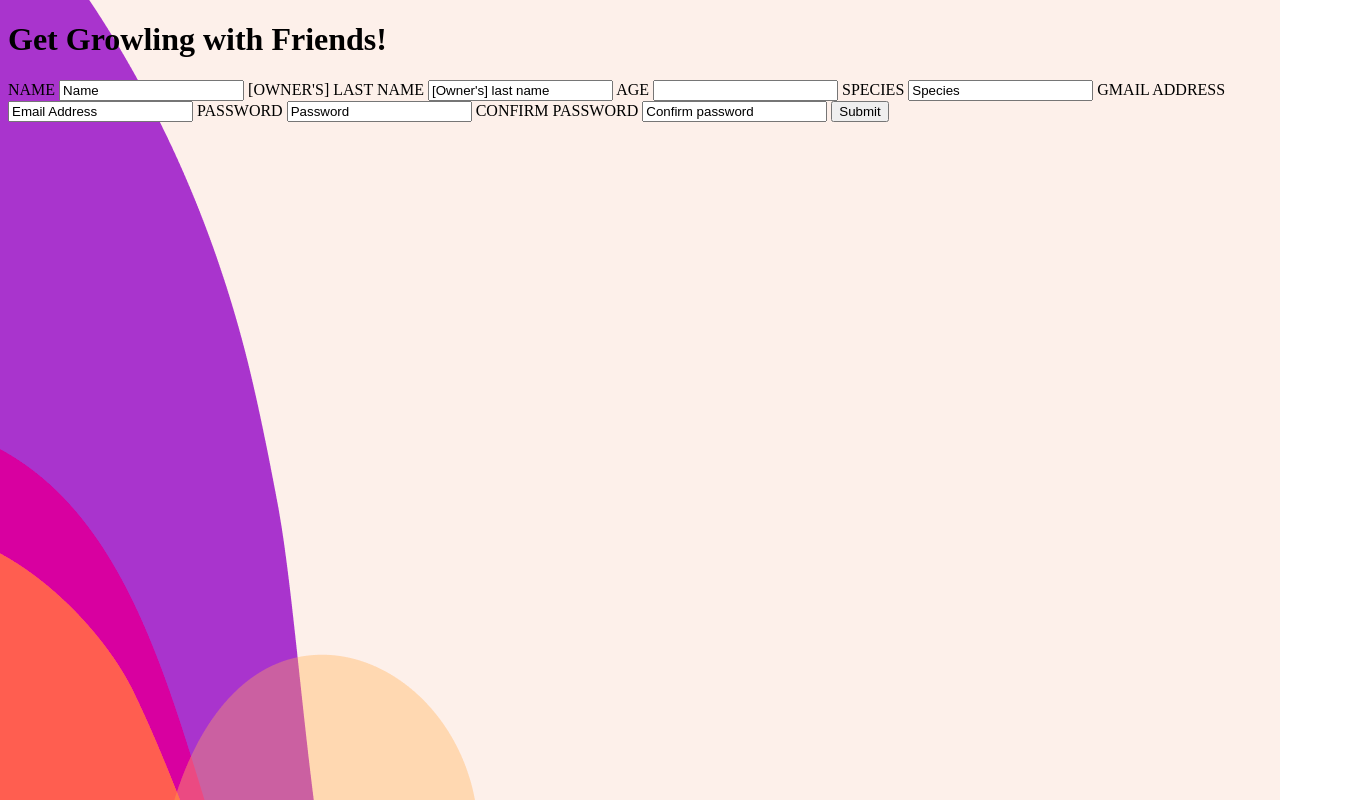
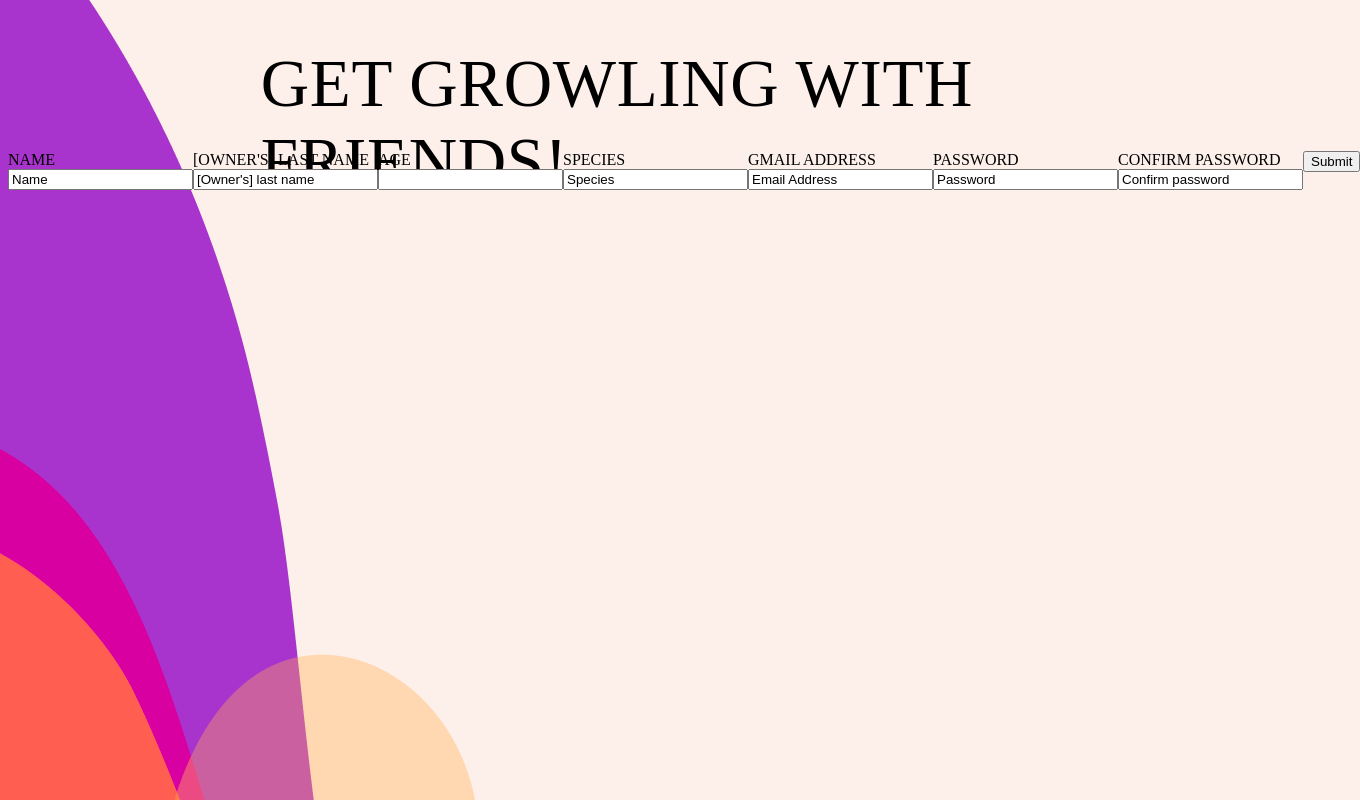
Before and after one commit to karengriffin/smmockup, a plain HTML site: page signup.html in a window 1280 px wide. Shown: the top 800 px of the page, 1360 px wide, since content can reach past the window. Drawn offline with Linux system fonts and the light colour scheme.

Commit message:
added css and flexbox

```diff
--- a/signup.html
+++ b/signup.html
@@ -12,18 +12,44 @@
     <link rel="styles" href="styles.css" />
     <title>Social Media Clone (change later)***</title>
     <style>
+      * {
+        box-sizing: border-box;
+      }
       body {
         background-image: url('images/bgimg.png');
+      }
+      .bgimg {
+        width: 100%;
+        height: 1117px;
+        position: absolute;
+      }
+      h1 {
+        height: 61px;
+        font-family: 'Cinzel';
+        font-style: normal;
+        font-weight: 125;
+        font-size: 67px;
+        line-height: 116%;
+        letter-spacing: 0.01em;
+        padding-left: 20%;
+      }
+      form {
+        display: flex;
+        justify-items: center;
       }
     </style>
   </head>
   <!-- Body Section-->
   <body>
-    <h1>Get Growling with Friends!</h1>
-    <div class="signup">
+    <div class="bgimg"></div>
+    <h1>GET GROWLING WITH FRIENDS!</h1>
+    <div class="flex-container">
       <form>
+          <div>
             <label for="fname">NAME</label>
             <input type="text" id="fname" name="fname" value="Name" required />
+          </div>
+          <div>
             <label for="lname">[OWNER'S] LAST NAME</label>
             <input
               type="text"
@@ -31,8 +57,12 @@
               name="lname"
               value="[Owner's] last name"
             />
+          </div>
+          <div>
             <label for="age">AGE</label>
             <input type="number" id="age" name="age" value="age" required />
+          </div>
+          <div>
             <label for="species">SPECIES</label>
             <input
               type="text"
@@ -41,6 +71,8 @@
               value="Species"
               required
             />
+          </div>
+          <div>
             <label for="email">GMAIL ADDRESS</label>
             <input
               type="text"
@@ -49,8 +81,18 @@
               value="Email Address"
               required
             />
+          </div>
+          <div>
             <label for="pswd">PASSWORD</label>
-        <input type="text" id="pswd" name="pswd" value="Password" required />
+            <input
+              type="text"
+              id="pswd"
+              name="pswd"
+              value="Password"
+              required
+            />
+          </div>
+          <div>
             <label for="conpswd">CONFIRM PASSWORD</label>
             <input
               type="text"
@@ -59,7 +101,9 @@
               value="Confirm password"
               required
             />
-        <input type="submit" value="Submit" />
+          </div>
+          <div><input type="submit" value="Submit" /></div>
+        </ul>
       </form>
     </div>
   </body>
--- a/styles.css
+++ b/styles.css
@@ -1,4 +1,4 @@
-body {
+* {
   display: flex;
   box-sizing: border-box;
   position: relative;
```
Lines whose indentation alone changed are shown as unchanged.
